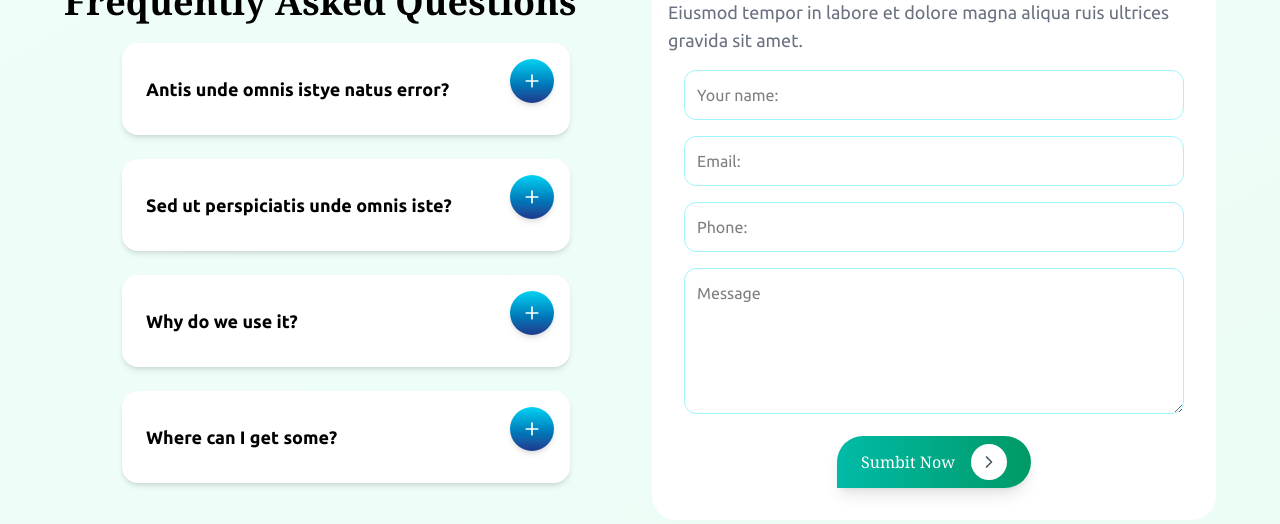
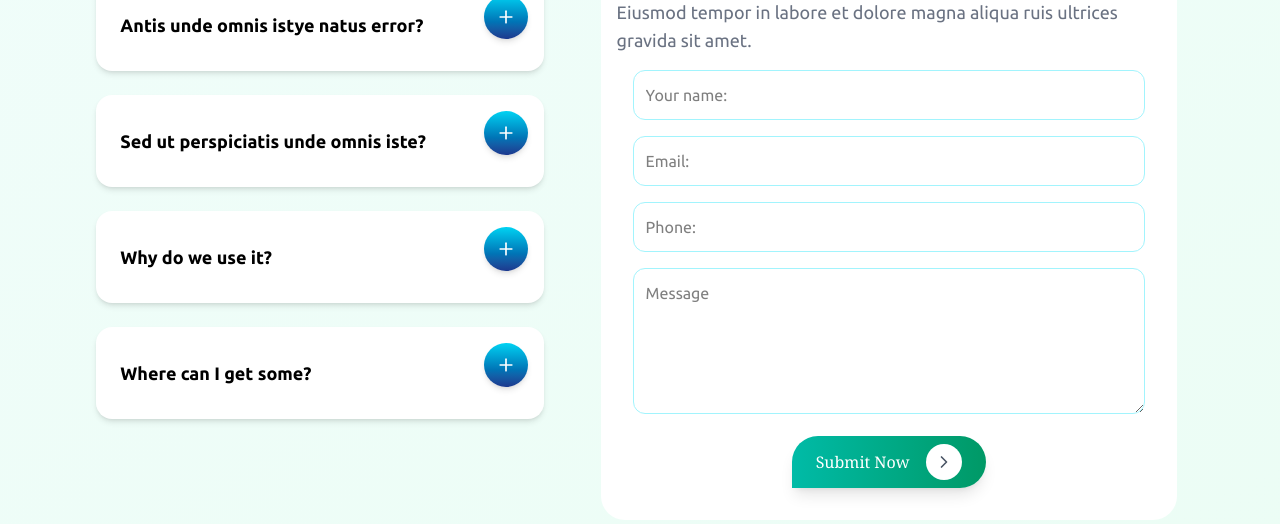
Before and after one commit to Shivam8299/Practice_task, a Next.js app: page / in a window 1280 px wide. Shown: the part 5436-5960 px from the top of the page. Built offline with nearby package versions, Linux system fonts and the light colour scheme.

Commit message:
new commit

```diff
--- a/src/app/components/Faq.js
+++ b/src/app/components/Faq.js
@@ -1,6 +1,7 @@
 "use client"
 import { useState } from "react";
 import { Minus, Plus } from "lucide-react";
+import { motion } from "framer-motion";
 import Buttion from "./Buttion";
 
 const faqs = [
@@ -35,7 +36,13 @@ function Faq() {
 
   return (
     <div className="flex flex-col lg:flex-row px-2 md:px-6 lg:px-16 py-4 md:py-6 lg:py-12 bg-gradient-to-br from-teal-50 to-emerald-50 gap-6">
-      <div className="mt-16 w-full lg:max-w-1/2">
+      {/* FAQ Section */}
+      <motion.div
+        initial={{ opacity: 0, x: -100 }}
+        whileInView={{ opacity: 1, x: 0 }}
+        transition={{ duration: 1, ease: "easeOut" }}
+        viewport={{ once: true, amount: 0.3 }}
+      >
         <p className="text-lg lg:text-xl uppercase text-center lg:text-start mb-4 md:text-medium md:font-medium text-[#2BE0f7] font-serif">
           faq,s
         </p>
@@ -74,20 +81,37 @@ function Faq() {
             </div>
           ))}
         </div>
-      </div>
-      <div className="mt-6 w-full lg:max-w-1/2 flex flex-col items-center bg-white rounded-3xl">
+      </motion.div>
+
+      {/* Contact Form */}
+      <div className="mt-6 w-full lg:w-1/2 flex flex-col items-center bg-white rounded-3xl">
         <p className="text-2xl pt-10 md:text-3xl text-center md:text-start font-bold leading-snug mb-2 font-serif">
           Need any Help!
         </p>
-        <p className="text-gray-500 mt-4 text-lg border-cyan-400 pl-4 mb-4"> Eiusmod tempor in labore et dolore magna aliqua ruis ultrices gravida sit amet.</p>
-        <form className="w-full px-2 md:px-4  lg:px-8">
-            <input className="p-3 outline-none border border-cyan-200 rounded-xl w-full mb-4 " placeholder="Your name:"></input>
-            <input className="p-3 outline-none border border-cyan-200 rounded-xl w-full mb-4 " placeholder="Email:"></input>
-            <input className="p-3 outline-none border border-cyan-200 rounded-xl w-full mb-4 " placeholder="Phone:"></input>
-            <textArea className="p-3 outline-none border border-cyan-200 rounded-xl w-full mb-4  " rows="5" placeholder="Message"></textArea>
+        <p className="text-gray-500 mt-4 text-lg border-cyan-400 pl-4 mb-4">
+          Eiusmod tempor in labore et dolore magna aliqua ruis ultrices gravida sit amet.
+        </p>
+        <form className="w-full px-2 md:px-4 lg:px-8">
+          <input
+            className="p-3 outline-none border border-cyan-200 rounded-xl w-full mb-4"
+            placeholder="Your name:"
+          />
+          <input
+            className="p-3 outline-none border border-cyan-200 rounded-xl w-full mb-4"
+            placeholder="Email:"
+          />
+          <input
+            className="p-3 outline-none border border-cyan-200 rounded-xl w-full mb-4"
+            placeholder="Phone:"
+          />
+          <textarea
+            className="p-3 outline-none border border-cyan-200 rounded-xl w-full mb-4"
+            rows="5"
+            placeholder="Message"
+          ></textarea>
         </form>
         <div className="mb-8">
-            <Buttion text="Sumbit Now"/>
+          <Buttion text="Submit Now"/>
         </div>
       </div>
     </div>
```
